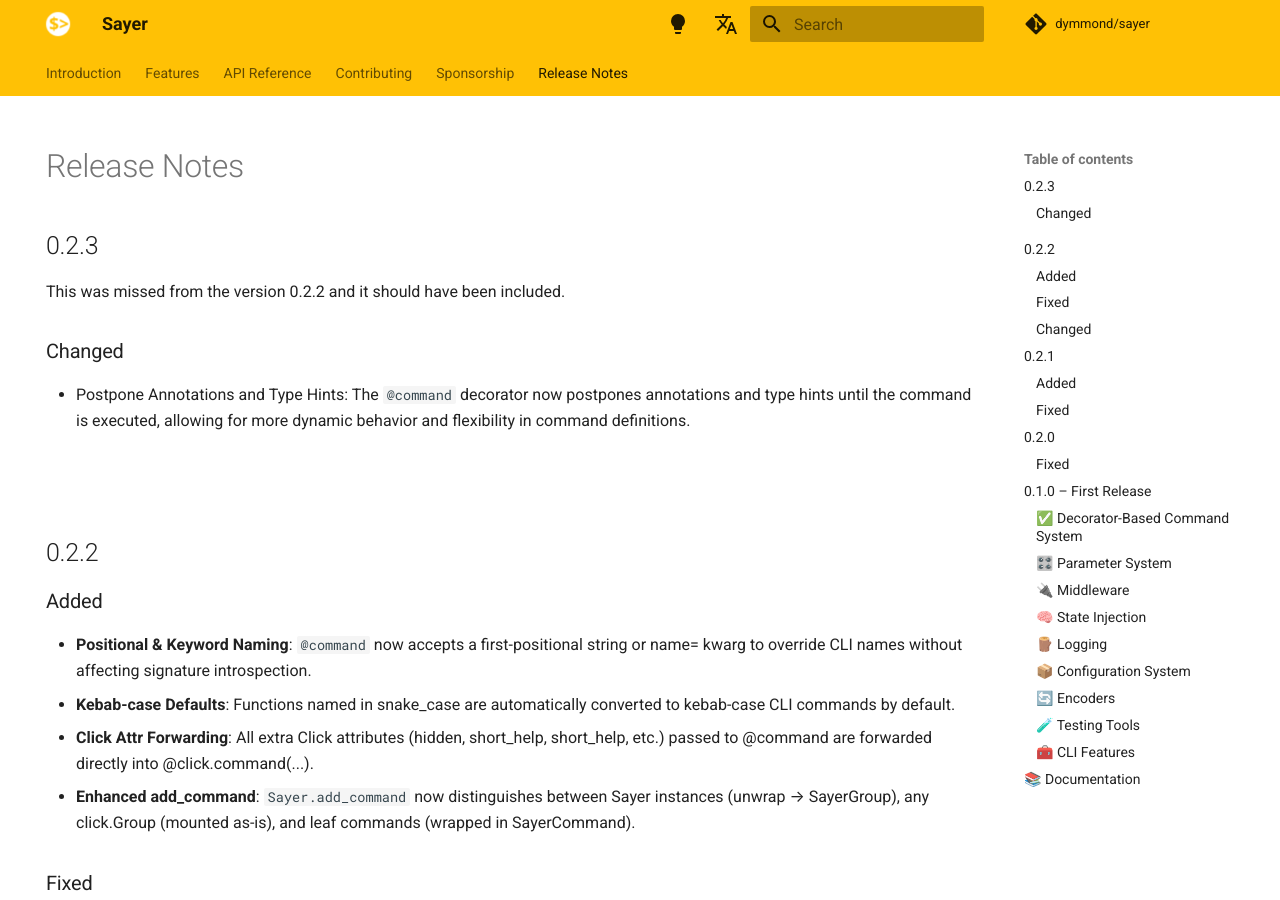
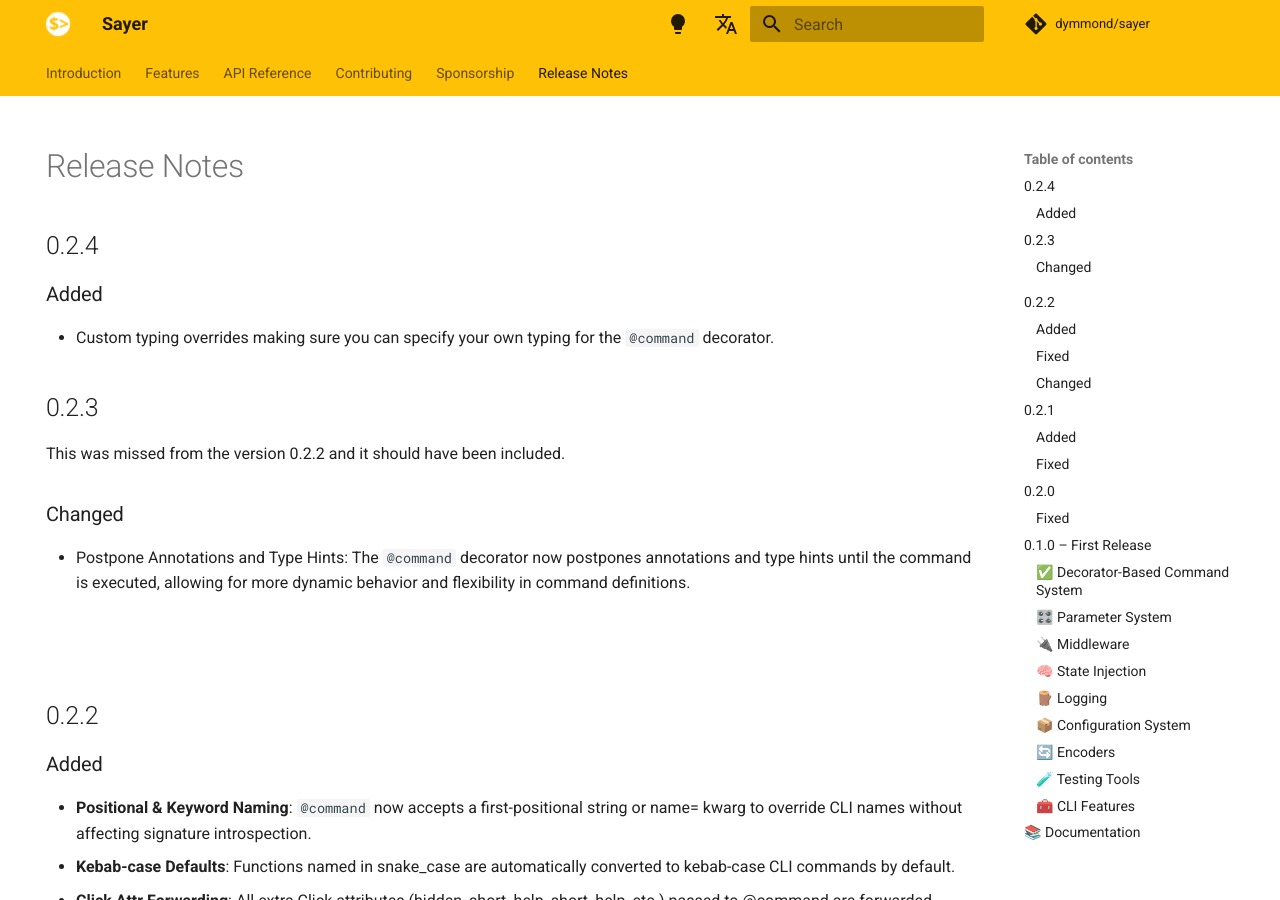
Before and after one commit to dymmond/sayer, an MkDocs documentation site: the page built from docs/release-notes.md, in a window 1280 px wide and 900 px high. Built offline with MkDocs 1.6.1 and Material for MkDocs 9.7.7, drawn with Linux system fonts in a browser that asks for light colours; comment, search, counter and statistics services are not loaded.

Commit message:
Update release notes

```diff
--- a/docs/release-notes.md
+++ b/docs/release-notes.md
@@ -2,6 +2,12 @@
 hide:
   - navigation
 ---
+
+## 0.2.4
+
+### Added
+
+- Custom typing overrides making sure you can specify your own typing for the `@command` decorator.
 
 ## 0.2.3
 
```
